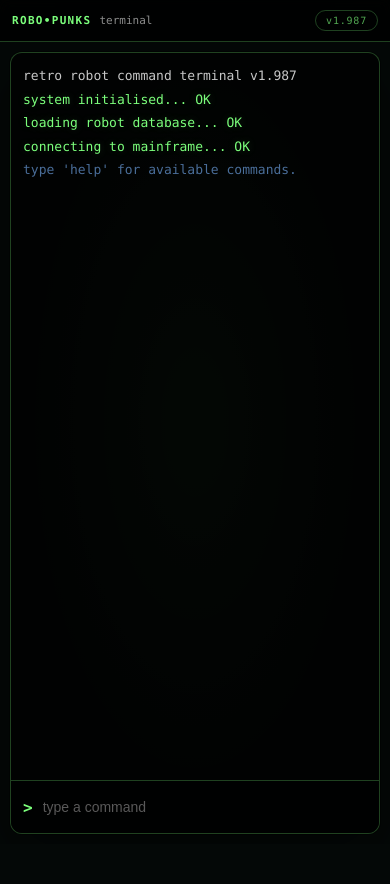
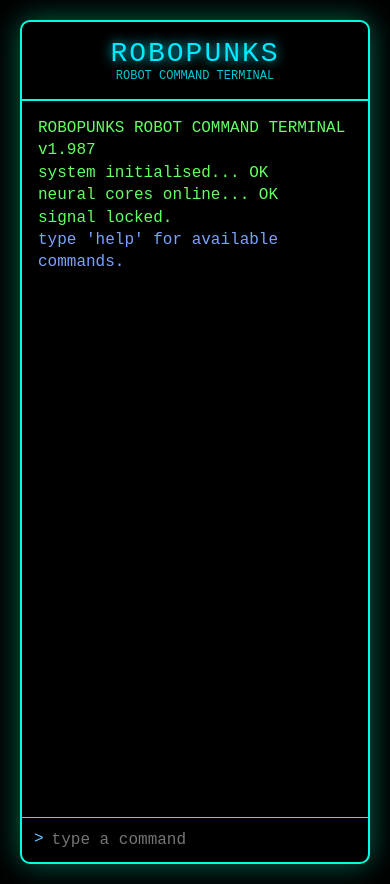
Before and after one commit to DavidTribes/robopunks-terminal, a React (Vite) app: page / in a window 390 px wide. Before the commit the page ends 844 px from the top, so only its background shows below. Built offline with nearby package versions, Linux system fonts and the light colour scheme.

Commit message:
Terminal polish: banner, blue cmds, fun commands, mobile fix

```diff
--- a/src/App.css
+++ b/src/App.css
@@ -1,182 +1,111 @@
-:root {
-  --bg: #040807;
-  --panel: rgba(0, 0, 0, 0.75);
-  --green: #7cff7c;
-  --greenDim: rgba(124, 255, 124, 0.65);
-  --pink: #ff4fd8;
-  --err: #ff5b5b;
-
-  --cmdBlue: #7bb6ff;
-  --cmdBlueDim: rgba(123, 182, 255, 0.6);
-
-  --line: rgba(124, 255, 124, 0.25);
-}
-
-html, body {
-  height: 100%;
+body {
   margin: 0;
-  background: var(--bg);
+  background: black;
+  font-family: "Courier New", monospace;
 }
 
 .crt {
   min-height: 100vh;
   display: flex;
-  flex-direction: column;
-  background: radial-gradient(ellipse at center, rgba(124,255,124,0.06), transparent 60%);
-  font-family: ui-monospace, SFMono-Regular, Menlo, Monaco, Consolas, "Liberation Mono", "Courier New", monospace;
+  justify-content: center;
+  padding: 20px;
 }
 
-/* Banner */
-.banner {
-  position: sticky;
-  top: 0;
-  z-index: 10;
-  background: var(--panel);
-  backdrop-filter: blur(6px);
-  border-bottom: 1px solid var(--line);
-  padding: 10px 14px;
+.terminal {
+  width: 100%;
+  max-width: 900px;
+  border: 2px solid #00ffe0;
+  border-radius: 16px;
+  box-shadow: 0 0 30px rgba(0,255,200,0.4);
+  background: #000;
   display: flex;
-  justify-content: space-between;
-  align-items: center;
+  flex-direction: column;
 }
 
-.bannerLeft {
-  display: flex;
-  gap: 8px;
-  align-items: baseline;
-  min-width: 0;
+.banner {
+  text-align: center;
+  padding: 16px 10px;
+  border-bottom: 2px solid #00ffe0;
 }
 
-.bannerTitle {
-  color: var(--green);
-  font-weight: 900;
-  letter-spacing: 0.12em;
-  font-size: 12px;
-  white-space: nowrap;
+.bannerText {
+  font-size: 42px;
+  letter-spacing: 4px;
+  color: #00eaff;
+  text-shadow: 0 0 12px #00eaff;
 }
 
-.bannerMeta {
-  color: rgba(255,255,255,0.55);
-  font-size: 11px;
-  white-space: nowrap;
+.bannerSub {
+  font-size: 14px;
+  color: #00eaff;
+  opacity: 0.85;
 }
 
-.bannerRight {
-  display: flex;
-  align-items: center;
-}
-
-.bannerChip {
-  border: 1px solid var(--line);
-  color: var(--greenDim);
-  padding: 4px 10px;
-  border-radius: 999px;
-  font-size: 10px;
-  letter-spacing: 0.08em;
-  white-space: nowrap;
-}
-
-/* Terminal shell */
-.terminal {
-  flex: 1;
-  display: flex;
-  flex-direction: column;
-  margin: 16px;
-  border-radius: 14px;
-  border: 1px solid var(--line);
-  background: rgba(0, 0, 0, 0.65);
-  box-shadow: 0 0 0 1px rgba(0,0,0,0.5), 0 20px 60px rgba(0,0,0,0.45);
-  overflow: hidden;
-}
-
-/* Output */
 .outWrap {
   flex: 1;
-  overflow: auto;
-  padding: 18px 16px 10px;
+  overflow-y: auto;
+  padding: 16px;
 }
 
 .line {
+  line-height: 1.4;
   white-space: pre-wrap;
-  line-height: 1.35;
-  font-size: 14px;
-  margin-bottom: 6px;
-  color: rgba(255,255,255,0.78);
 }
 
-.line.out { color: rgba(255,255,255,0.78); }
-
-.line.cmd {
-  color: var(--cmdBlue);
-  text-shadow: 0 0 8px rgba(123,182,255,0.25);
+.out {
+  color: #63ff63;
 }
 
-.line.hdr {
-  color: var(--pink);
-  font-weight: 800;
-  letter-spacing: 0.08em;
+.cmd {
+  color: #6ec1ff;
 }
 
-.line.hint { color: var(--cmdBlueDim); }
-
-.line.ok {
-  color: var(--green);
-  text-shadow: 0 0 10px rgba(124,255,124,0.2);
+.err {
+  color: #ff4d4d;
 }
 
-.line.err {
-  color: var(--err);
+.hdr {
+  color: #ff66ff;
+  margin-top: 10px;
 }
 
-/* Input row */
+.hint {
+  color: #7aa2ff;
+}
+
 .inputRow {
-  border-top: 1px solid var(--line);
-  padding: 12px 12px;
   display: flex;
-  align-items: center;
-  gap: 10px;
-  background: rgba(0,0,0,0.75);
+  padding: 12px;
+  border-top: 1px solid #00ffe0;
 }
 
 .prompt {
-  color: var(--green);
-  font-weight: 800;
+  color: #6ec1ff;
+  margin-right: 6px;
 }
 
 .cmdInput {
-  width: 100%;
+  flex: 1;
   background: transparent;
   border: none;
   outline: none;
-  color: rgba(255,255,255,0.9);
-  font-size: 14px;
-  padding: 6px 0;
+  color: #6ec1ff;
+  font-family: inherit;
+  font-size: 16px;
 }
 
-.cmdInput::placeholder {
-  color: rgba(255,255,255,0.35);
-}
-
-/* Mobile tweaks */
-@media (max-width: 520px) {
-  .terminal {
-    margin: 10px;
-    border-radius: 12px;
+/* MOBILE FIX */
+@media (max-width: 768px) {
+  .bannerText {
+    font-size: 28px;
+    letter-spacing: 2px;
   }
 
-  .outWrap {
-    padding: 14px 12px 8px;
+  .bannerSub {
+    font-size: 12px;
   }
 
-  .line {
-    font-size: 13px;
-  }
-
-  .banner {
-    padding: 10px 12px;
-  }
-
-  .bannerTitle {
-    font-size: 11px;
+  .terminal {
+    border-radius: 10px;
   }
 }
--- a/src/App.tsx
+++ b/src/App.tsx
@@ -1,32 +1,24 @@
-import { useEffect, useMemo, useRef, useState } from "react";
+import { useEffect, useRef, useState } from "react";
 import "./App.css";
 
 export default function App() {
-  const bootLines = useMemo(
-    () => [
-      "retro robot command terminal v1.987",
+  const [lines, setLines] = useState<string[]>([
+    "ROBOPUNKS ROBOT COMMAND TERMINAL v1.987",
     "system initialised... OK",
-      "loading robot database... OK",
-      "connecting to mainframe... OK",
+    "neural cores online... OK",
+    "signal locked.",
     "type 'help' for available commands.",
-    ],
-    []
-  );
+  ]);
 
-  const [lines, setLines] = useState<string[]>(bootLines);
   const [input, setInput] = useState("");
   const outRef = useRef<HTMLDivElement>(null);
 
-  // --- iOS/Wix-safe sound ---
-  const isArmed = useRef(false);
   const clickSound = useRef<HTMLAudioElement | null>(null);
   const errorSound = useRef<HTMLAudioElement | null>(null);
 
   useEffect(() => {
     clickSound.current = new Audio("/click.mp3");
     errorSound.current = new Audio("/error.mp3");
-    if (clickSound.current) clickSound.current.volume = 0.4;
-    if (errorSound.current) errorSound.current.volume = 0.55;
   }, []);
 
   useEffect(() => {
@@ -36,80 +28,22 @@ export default function App() {
     });
   }, [lines]);
 
-  function armAudio() {
-    if (isArmed.current) return;
-    isArmed.current = true;
+  const playClick = () => {
+    clickSound.current?.play().catch(() => {});
+  };
 
-    const a = clickSound.current;
-    if (!a) return;
-
-    const oldVol = a.volume;
-    a.volume = 0.01;
-    a.currentTime = 0;
-
-    a.play()
-      .then(() => {
-        a.pause();
-        a.currentTime = 0;
-        a.volume = oldVol;
-      })
-      .catch(() => {
-        a.volume = oldVol;
-      });
-  }
-
-  function playClick() {
-    const a = clickSound.current;
-    if (!a) return;
-    const clone = a.cloneNode(true) as HTMLAudioElement;
-    clone.volume = a.volume;
-    clone.currentTime = 0;
-    clone.play().catch(() => {});
-  }
-
-  function playError() {
-    const a = errorSound.current;
-    if (!a) return;
-    const clone = a.cloneNode(true) as HTMLAudioElement;
-    clone.volume = a.volume;
-    clone.currentTime = 0;
-    clone.play().catch(() => {});
-  }
-
-  function pushCmd(cmd: string) {
-    setLines((l) => [...l, `> ${cmd}`]);
-  }
-
-  function pushOut(...out: string[]) {
-    setLines((l) => [...l, ...out]);
-  }
-
-  function longMintStory() {
-    // A long-ish fun response with multiple lines (no async needed)
-    return [
-      "MINT PROTOCOL INITIATED...",
-      "checking vault seals... OK",
-      "warming synth-press... OK",
-      "calculating rarity matrix... OK",
-      "etching serial: RP-" + String(Math.floor(1000 + Math.random() * 9000)),
-      "forging chrome badge... OK",
-      "aligning pixel rails... OK",
-      "mint complete.",
-      "tip: try 'arcade' or 'matrix' for more signal.",
-    ];
-  }
+  const playError = () => {
+    errorSound.current?.play().catch(() => {});
+  };
 
   function runCommand(cmd: string) {
-    const raw = cmd.trim();
-    const c = raw.toLowerCase();
+    const c = cmd.toLowerCase().trim();
 
-    // Always show what they typed in BLUE
-    pushCmd(raw);
-
-    if (!raw) return;
-
-    if (c === "help") {
-      pushOut(
+    switch (c) {
+      case "help":
+        setLines(l => [
+          ...l,
+          "> help",
           "COMMANDS",
           "help",
           "clear | cls",
@@ -119,114 +53,115 @@ export default function App() {
           "matrix",
           "mint",
           "hack",
-        "SITE NAV",
+          "NAV",
           "home",
           "robot-archives",
-        "about"
-      );
+          "about",
+        ]);
         return;
-    }
 
-    if (c === "clear" || c === "cls") {
+      case "clear":
+      case "cls":
         setLines([]);
         return;
-    }
 
-    if (c === "boot") {
-      playClick();
+      case "boot":
         setLines([
           "rebooting system...",
           "system initialised... OK",
           "neural cores online... OK",
           "signal locked.",
+        ]);
+        return;
+
+      case "whoami":
+        setLines(l => [...l, "> whoami", "identity: visitor"]);
+        return;
+
+      case "arcade":
+        setLines(l => [
+          ...l,
+          "> arcade",
+          "initialising arcade cabinet...",
+          "loading ROMs...",
+          "GALAXIAN.OK",
+          "OUTRUN.OK",
+          "ROBOTRON.OK",
+          "insert coin to continue.",
+        ]);
+        return;
+
+      case "matrix":
+        setLines(l => [
+          ...l,
+          "> matrix",
+          "entering simulation layer...",
+          "green code cascade engaged",
+          "there is no spoon.",
+        ]);
+        return;
+
+      case "mint":
+        setLines(l => [
+          ...l,
+          "> mint",
+          "initialising mint protocol...",
+          "verifying entropy...",
+          "generating unique artifact...",
+          "this action is permanent.",
+          "mint complete. provenance locked.",
+        ]);
+        return;
+
+      case "hack":
+        playError();
+        setLines(l => [
+          ...l,
+          "> hack",
+          "ACCESS DENIED",
+          "countermeasures active",
+          "incident logged",
+        ]);
+        return;
+
+      case "home":
+      case "robot-archives":
+      case "about":
+        setLines(l => [
+          ...l,
+          `> ${c}`,
+          `navigating to ${c}...`,
+        ]);
+        return;
+
+      default:
+        playError();
+        setLines(l => [
+          ...l,
+          `> ${cmd}`,
+          `command not recognised: ${cmd}`,
           "type 'help' for available commands.",
         ]);
-      return;
     }
-
-    if (c === "whoami") {
-      pushOut("you are: visitor");
-      return;
-    }
-
-    if (c === "arcade") {
-      pushOut(
-        "ARCADE MODE: ONLINE",
-        "insert coin: ░░▒▒▓▓▓█",
-        "controls: [WASD]  [SPACE]",
-        "high score: 1987",
-        "status: READY"
-      );
-      return;
-    }
-
-    if (c === "matrix") {
-      pushOut(
-        "MATRIX FEED: ENGAGED",
-        "01101000 01100101 01101100 01110000",
-        "green rain stabilised... OK",
-        "warning: reality distortion minor",
-        "type 'help' to exit confusion."
-      );
-      return;
-    }
-
-    if (c === "mint") {
-      pushOut(...longMintStory());
-      return;
-    }
-
-    if (c === "hack") {
-      pushOut(
-        "HACK SEQUENCE STARTED...",
-        "breaching firewall... DENIED",
-        "deploying charm offensive... OK",
-        "negotiating with security daemon... OK",
-        "result: ACCESS GRANTED (read-only)",
-        "tip: try 'robot-archives' for artefacts."
-      );
-      return;
-    }
-
-    if (["home", "about", "robot-archives"].includes(c)) {
-      pushOut(`navigating to ${c}...`);
-      return;
-    }
-
-    // error
-    playError();
-    pushOut(
-      `command not recognised: ${raw}`,
-      "type 'help' for available commands."
-    );
   }
 
   function lineClass(line: string) {
     const l = line.toLowerCase();
-
-    if (l.startsWith("> ")) return "cmd"; // BLUE typed commands
-    if (l.includes("not recognised") || l.includes("denied")) return "err";
-    if (l === "commands" || l === "site nav") return "hdr";
+    if (l.startsWith(">")) return "cmd";
+    if (l.includes("denied") || l.includes("error")) return "err";
+    if (l === "commands" || l === "nav") return "hdr";
     if (l.includes("type 'help'")) return "hint";
-    if (l.includes("ok")) return "ok";
-
     return "out";
   }
 
   return (
-    <div className="crt" onPointerDown={armAudio} onKeyDownCapture={armAudio}>
-      {/* Mobile-friendly banner */}
+    <div className="crt">
+      <div className="terminal">
         <div className="banner">
-        <div className="bannerLeft">
-          <span className="bannerTitle">ROBO•PUNKS</span>
-          <span className="bannerMeta">terminal</span>
-        </div>
-        <div className="bannerRight">
-          <span className="bannerChip">v1.987</span>
-        </div>
+          <div className="bannerText">ROBOPUNKS</div>
+          <div className="bannerSub">ROBOT COMMAND TERMINAL</div>
         </div>
 
-      <div className="terminal">
         <div className="outWrap" ref={outRef}>
           {lines.map((l, i) => (
             <div key={i} className={`line ${lineClass(l)}`}>
@@ -241,18 +176,12 @@ export default function App() {
             className="cmdInput"
             value={input}
             placeholder="type a command"
-            onChange={(e) => setInput(e.target.value)}
-            onKeyDown={(e) => {
-              armAudio();
-
-              if (e.key.length === 1 || e.key === "Backspace") {
+            onChange={e => setInput(e.target.value)}
+            onKeyDown={e => {
               playClick();
-              }
-
-              if (e.key === "Enter") {
-                const toRun = input;
+              if (e.key === "Enter" && input.trim()) {
+                runCommand(input);
                 setInput("");
-                if (toRun.trim()) runCommand(toRun);
               }
             }}
           />
```
Lines whose indentation alone changed are shown as unchanged.
